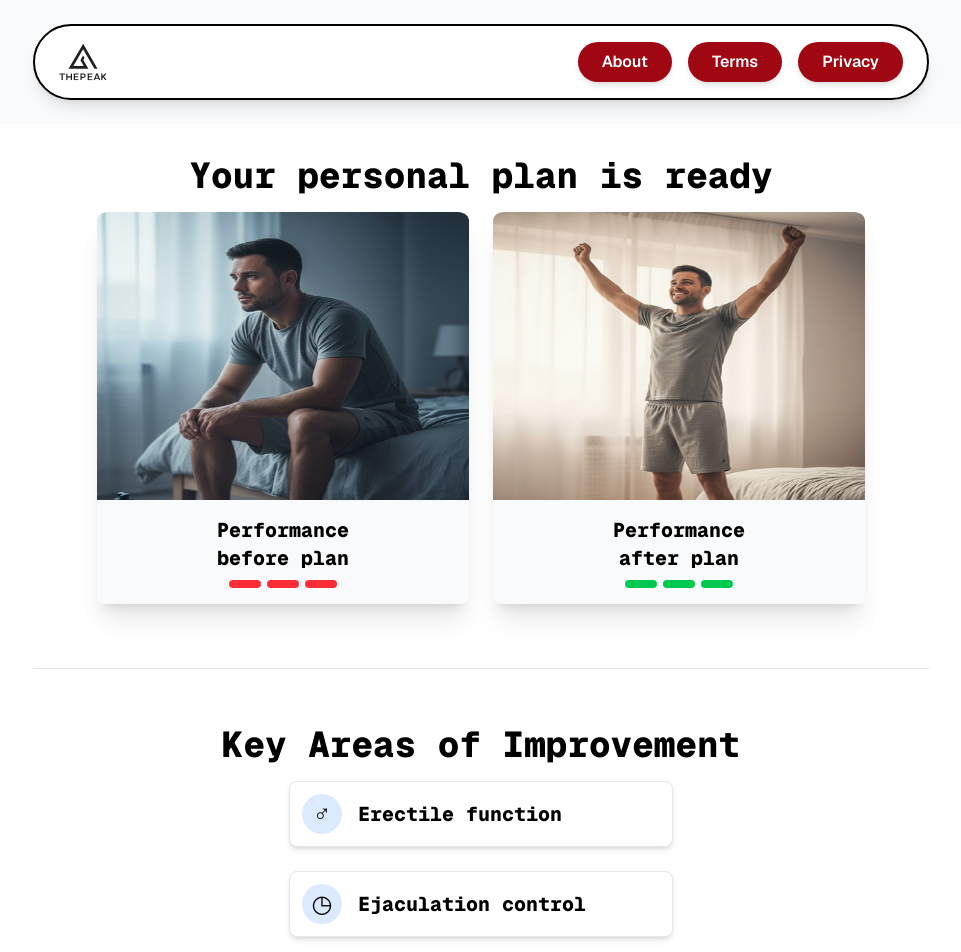
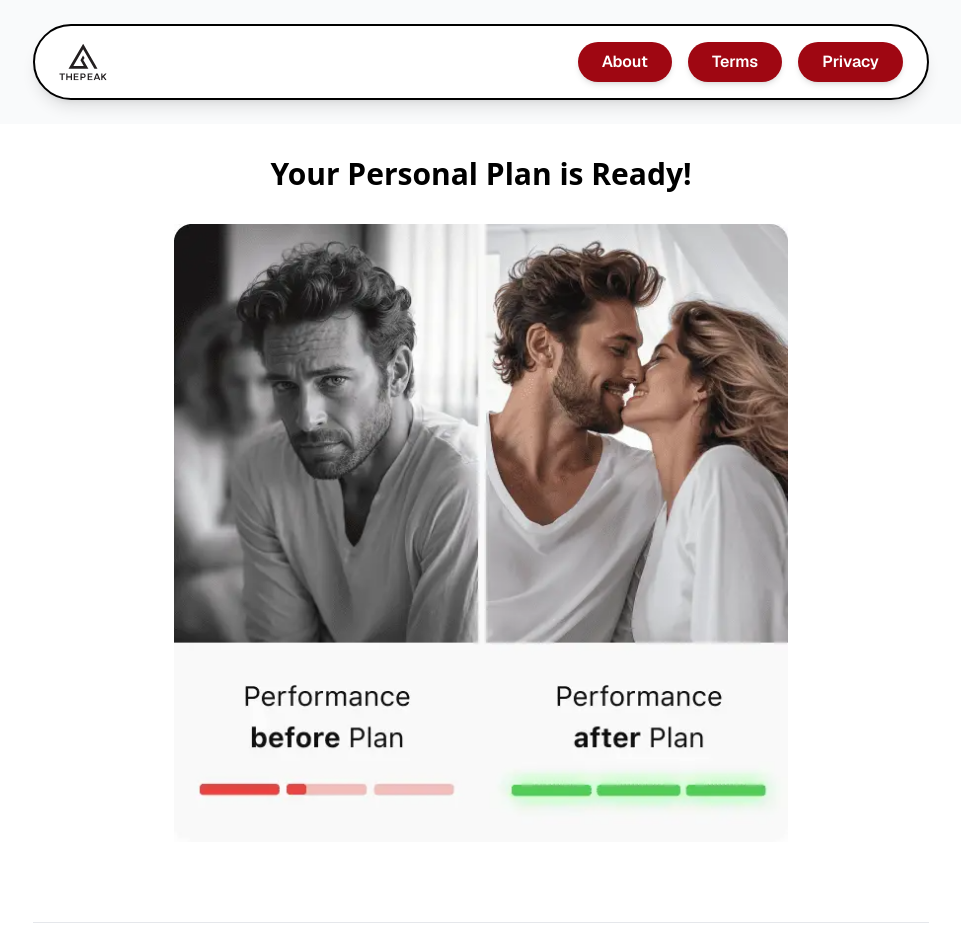
Before and after one commit to shejanNizam/fitness_landing_page, a Next.js app: page / in a window 1280 px wide. Shown: the top 952 px of the page, without its empty margins (159-1120 px from the left). Built offline with nearby package versions, Linux system fonts and the light colour scheme.

Commit message:
personal_plan modified

```diff
--- a/src/app/globals.css
+++ b/src/app/globals.css
@@ -9,5 +9,5 @@
   --color-background: var(--background);
   --color-foreground: var(--foreground);
   --font-sans: var(--font-geist-sans);
-  --font-mono: var(--font-geist-mono);
+  --: var(--font-geist-mono);
 }
--- a/src/components/CHeading.jsx
+++ b/src/components/CHeading.jsx
@@ -1,7 +1,7 @@
 export default function CHeading({ text }) {
   return (
     <>
-      <h2 className="text-3xl sm:text-4xl font-extrabold font-mono text-center mb-4">
+      <h2 className="text-2xl sm:text-3xl font-bold text-center mb-4">
         {text}
       </h2>
     </>
--- a/src/components/CParagraph.jsx
+++ b/src/components/CParagraph.jsx
@@ -1,7 +1,7 @@
 export default function CParagraph({ text }) {
   return (
     <>
-      <p className="text-sm sm:text-md font-bold font-mono">{text}</p>
+      <p className="text-sm sm:text-md ">{text}</p>
     </>
   );
 }
--- a/src/components/CSubHeading.jsx
+++ b/src/components/CSubHeading.jsx
@@ -1,7 +1,7 @@
 export default function CSubHeading({ text }) {
   return (
     <>
-      <h2 className="text-lg sm:text-xl font-extrabold font-mono">{text}</h2>
+      <h2 className="text-lg sm:text-xl font-medium ">{text}</h2>
     </>
   );
 }
--- a/src/components/GetPersonalPlan.jsx
+++ b/src/components/GetPersonalPlan.jsx
@@ -65,7 +65,7 @@ export default function GetPersonalPlan() {
   return (
     <div className="flex flex-col items-center bg-gray-50 p-4 sm:p-8">
       <CHeading text="Get your personal plan..." />
-      <div className="md:w-[60%] xl:w-[40%] mx-auto my-2">
+      <div className="md:w-[60%] xl:w-[40%] mx-auto text-center my-2">
         <CParagraph
           text="A subscription plan offers access to exclusive features or services for
         a set period. By purchasing a plan, users can enjoy continuous benefits,
--- a/src/components/PersonalPlanWithImproveArea.jsx
+++ b/src/components/PersonalPlanWithImproveArea.jsx
@@ -1,25 +1,26 @@
 import Image from "next/image";
-import imageTwo from "../assets/personal_plan/after_perfomance.png";
-import imageOne from "../assets/personal_plan/before_perfomance.png";
+// import imageTwo from "../assets/personal_plan/after_perfomance.png";
+// import imageOne from "../assets/personal_plan/before_perfomance.png";
+import image from "../assets/personal_plan/personal_plan.png";
 import CHeading from "./CHeading";
 import CSubHeading from "./CSubHeading";
 
-const performanceData = [
-  {
-    _id: "before",
-    title: "Performance before plan",
-    design: "bg-red-500",
-    image: imageOne,
-    alt: "Man sitting sadly on a bed before the plan",
-  },
-  {
-    _id: "after",
-    title: "Performance after plan",
-    design: "bg-green-500",
-    image: imageTwo,
-    alt: "Man celebrating with hands up on a bed after the plan",
-  },
-];
+// const performanceData = [
+//   {
+//     _id: "before",
+//     title: "Performance before plan",
+//     design: "bg-red-500",
+//     image: imageOne,
+//     alt: "Man sitting sadly on a bed before the plan",
+//   },
+//   {
+//     _id: "after",
+//     title: "Performance after plan",
+//     design: "bg-green-500",
+//     image: imageTwo,
+//     alt: "Man celebrating with hands up on a bed after the plan",
+//   },
+// ];
 
 const improvementAreas = [
   {
@@ -51,11 +52,11 @@ const improvementAreas = [
 
 export default function PersonalPlanWithImproveArea() {
   return (
-    <div className="flex flex-col items-center p-4 sm:p-8 bg-white font-sans">
-      <CHeading text="Your personal plan is ready" />
+    <div className="flex flex-col items-center p-4 sm:p-8 bg-white">
+      <CHeading text="Your Personal Plan is Ready!" />
 
-      <div className="flex flex-col lg:flex-row gap-6 w-full max-w-3xl mb-12">
-        {performanceData?.map((item) => (
+      <div className="flex flex-col lg:flex-row gap-6 w-full max-w-3xl mb-12 mx-auto">
+        {/* {performanceData?.map((item) => (
           <div
             key={item._id}
             className="flex-1 rounded-lg shadow-xl overflow-hidden bg-gray-50"
@@ -82,7 +83,13 @@ export default function PersonalPlanWithImproveArea() {
               </div>
             </div>
           </div>
-        ))}
+        ))} */}
+        {/* <Image src={image} alt="personal_plan_image" /> */}
+        <Image
+          src={image}
+          alt="personal_plan_image"
+          className="w-[80%] h-[80%] mx-auto my-4"
+        />
       </div>
 
       <div className="w-full max-w-4xl border-t border-gray-200 my-4"></div>
--- a/src/components/RatingWithSuccess.jsx
+++ b/src/components/RatingWithSuccess.jsx
@@ -47,7 +47,7 @@ const RatingStars = ({ rating }) => (
 
 export default function RatingWithSuccess() {
   return (
-    <div className="bg-gray-50 py-12 sm:py-20 font-mono">
+    <div className="bg-gray-50 py-12 sm:py-20 ">
       <div className="max-w-3xl mx-auto px-4">
         <Image src={image} alt="rating_image" className="mb-8" />
         <CHeading text="Hear success stories from our clients!!" />
```
Also changed, not shown: src/assets/personal_plan/personal_plan.png (added).
